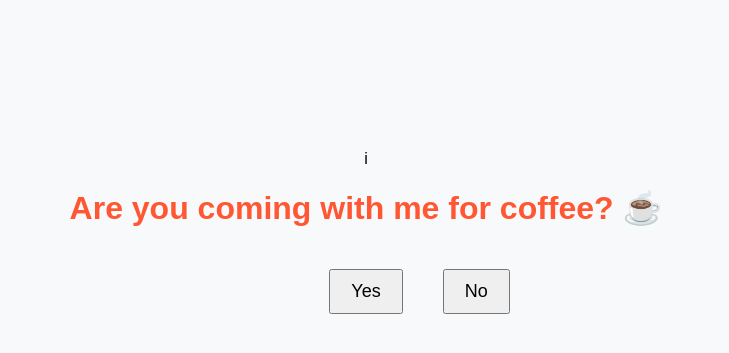
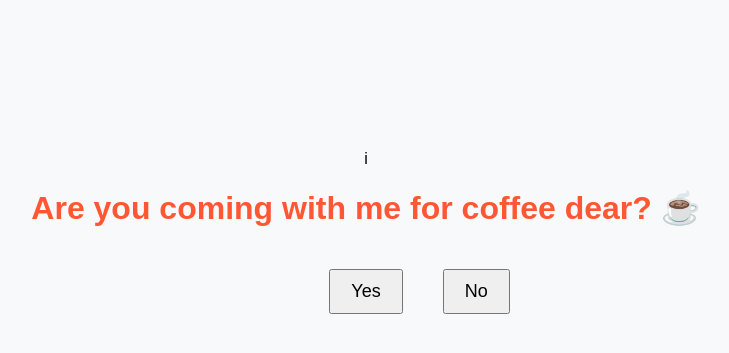
Before and after one commit to Bastindevops/python-game, a Flask app: page / in a window 1280 px wide. Shown: the top 353 px of the page, without its empty margins (274-1003 px from the left). Run offline with Flask 3, Linux system fonts and the light colour scheme.

Commit message:
Update index.html

```diff
--- a/templates/index.html
+++ b/templates/index.html
@@ -25,7 +25,7 @@ i<!DOCTYPE html>
     </style>
 </head>
 <body>
-    <h1>Are you coming with me for coffee? ☕</h1>
+    <h1>Are you coming with me for coffee dear? ☕</h1>
     <button id="yes-btn" onclick="alert('Yay! Let\'s go! 😄')">Yes</button>
     <button id="no-btn">No</button>
 
```
